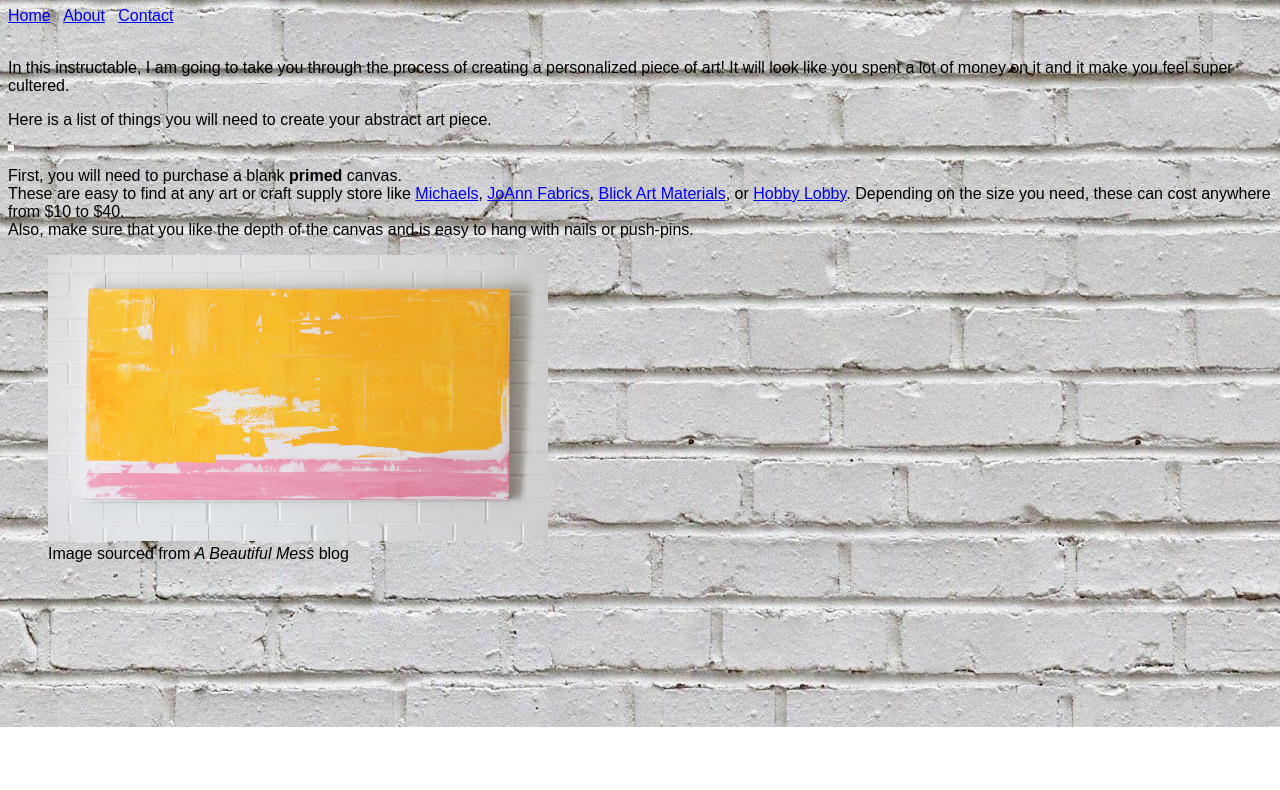
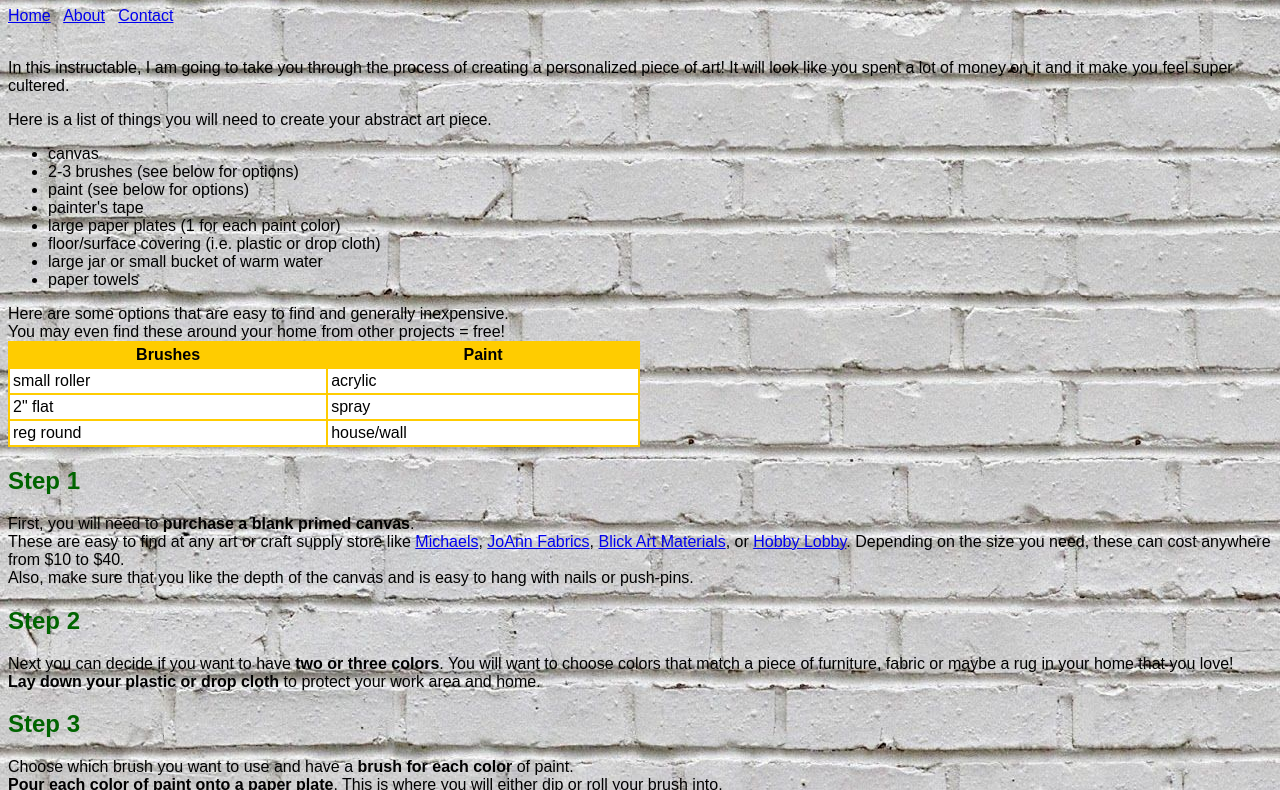
Before and after one commit to JoDawn/web-dev-hw, a plain HTML site: page project-2/index.html in a window 1280 px wide. Shown: the part 73-863 px from the top of the page. Before the commit the page ends 800 px from the top, so only its background shows below. Drawn offline with Linux system fonts and the light colour scheme.

Commit message:
P2 upload pages and tech repo

```diff
--- a/project-2/index.html
+++ b/project-2/index.html
@@ -20,16 +20,42 @@
       color: firebrick;
       text-align: center;
       }
-    table {
-      background-color: snow;
+      h2 {
+        color: darkgreen;
+        text-align: left;
+      }
+      table.GeneratedTable {
+        width: 50%;
+        background-color: #ffffff;
+        border-collapse: collapse;
+        border-width: 2px;
+        border-color: #ffcc00;
+        border-style: solid;
+        color: #000000;
+      }
+
+      table.GeneratedTable td, table.GeneratedTable th {
+        border-width: 2px;
+        border-color: #ffcc00;
+        border-style: solid;
         padding: 3px;
+      }
+
+      table.GeneratedTable thead {
+        background-color: #ffcc00;
+      }
+
+      blockquote {
+        color: white;
+        text-align: center;
+        background-color: grey;
       }
 
   </style>
 </head>
 
   <body>
-      <h1>At Home DIY Abstract Art</h1>
+      <h1>At Home <abbr title="Do It Yourself">DIY</abbr> Abstract Art</h1>
       <nav>
         <a href="./index.html">Home</a> &nbsp;
         <a href="./pages/about.html">About</a> &nbsp;
@@ -44,25 +70,86 @@
 
     <div id="supplies">
       <p>Here is a list of things you will need to create your abstract art piece.
-      </p>
-      <table>
+        <ul>
+          <li>canvas</li>
+          <li>2-3 brushes (see below for options)</li>
+          <li>paint (see below for options)</li>
+          <li>painter's tape</li>
+          <li>large paper plates (1 for each paint color)</li>
+          <li>floor/surface covering (i.e. plastic or drop cloth)</li>
+          <li>large jar or small bucket of warm water</li>
+          <li>paper towels</li>
+        </ul>
+      </p>Here are some options that are easy to find and generally inexpensive.<br/>
+      You may even find these around your home from other projects = free!
+      <table class="GeneratedTable">
+        <thead>
+          <tr>
+            <th>Brushes</th>
+            <th>Paint</th>
+          </tr>
+        </thead>
+        <tbody>
+          <tr>
+            <td>small roller</td>
+            <td>acrylic</td>
+          </tr>
+          <tr>
+            <td>2" flat</td>
+            <td>spray</td>
+          </tr>
+          <tr>
+            <td>reg round</td>
+            <td>house/wall</td>
+          </tr>
+        </tbody>
       </table>
+      <!-- Codes by Quackit.com -->
     </div>
 
     <div id="instructions">
-      <p>First, you will need to purchase a blank <b>primed</b> canvas. <br/>
+      <h2>Step 1</h2>
+        <p>First, you will need to <b>purchase a blank primed canvas</b>. <br/>
           These are easy to find at any art or craft supply store like <a href="https://michaels.com" target="_blank">Michaels</a>, <a href="https://joann.com" target="_blank">JoAnn Fabrics</a>,
           <a href="https://dickblick.com" target="_blank">Blick Art Materials</a>, or <a href="https://hobbylobby.com" target="_blank">Hobby Lobby</a>. Depending on the size you need, these can cost anywhere from
           $10 to $40. <br/>
           Also, make sure that you like the depth of the canvas and is easy to hang with nails or push-pins.
         </p>
+      <h2>Step 2</h2>
+        <p>Next you can decide if you want to have <b>two or three colors</b>. You will want to choose colors that match a piece of furniture, fabric or maybe a rug in your home that you love!<br/>
+           <b>Lay down your plastic or drop cloth</b> to protect your work area and home.
+        </p>
+      <h2>Step 3</h2>
+        <p>Choose which brush you want to use and have a <b>brush for each color</b> of paint.<br/>
+          <b>Pour each color of paint onto a paper plate</b>. This is where you will either dip or roll your brush into.
+        </p>
+      <h2>Step 4</h2>
+        <p><b>Lay down your canvas</b> or prop it up against a wall. Decide if you want to work in a horizontal, vertical or X pattern.
+        </p>
+      <h2>Step 5</h2>
+        <p>Load up your brush with one color and <b>start applying the paint</b>. Remember to NOT mix your paint colors. This may require waiting between layers or colors to dry before moving on to the next.
+        </p>
+
     </div>
 
     <div id="examples">
+        <p>Here are some examples of simple do it yourself abstract art
+        </p>
       <figure>
-        <img src="./images/example-a.jpg" alt="yellow and pink rough painting on hotizontal rectangle canvas" title="yeloow and pink" width="500px">
-        <figcaption>Image sourced from <i>A Beautiful Mess</i> blog </figcaption>
+        <img src="./images/example-a.jpg" alt="yellow and pink rough painting on hotizontal rectangle canvas" title="yelow and pink" width="300px">
+        <figcaption>Image sourced from <cite>A Beautiful Mess</cite> blog </figcaption>
       </figure>
+      <figure>
+        <img src="./images/example-b.jpg" alt="cork dots streaked" title="blue dots" width="300px">
+        <figcaption>Image sourced from <cite>Remodelaholic</cite> blog</figcaption>
+      </figure>
+    </div>
+
+    <div id="blockquote">
+      <blockquote>"We don't make mistakes,<br/>
+        just happy little accidents."<br/>
+        - Bob Ross
+      </blockquote>
     </div>
 
   </body>
```
Also changed, not shown: project-2/pages/about.html (+32 -6 lines), project-2/pages/contact.html (+26 -7 lines), project-2/images/example-b.jpg (added), project-2/images/example-c.jpg (added), 5 other files. Lines whose indentation alone changed are shown as unchanged.
